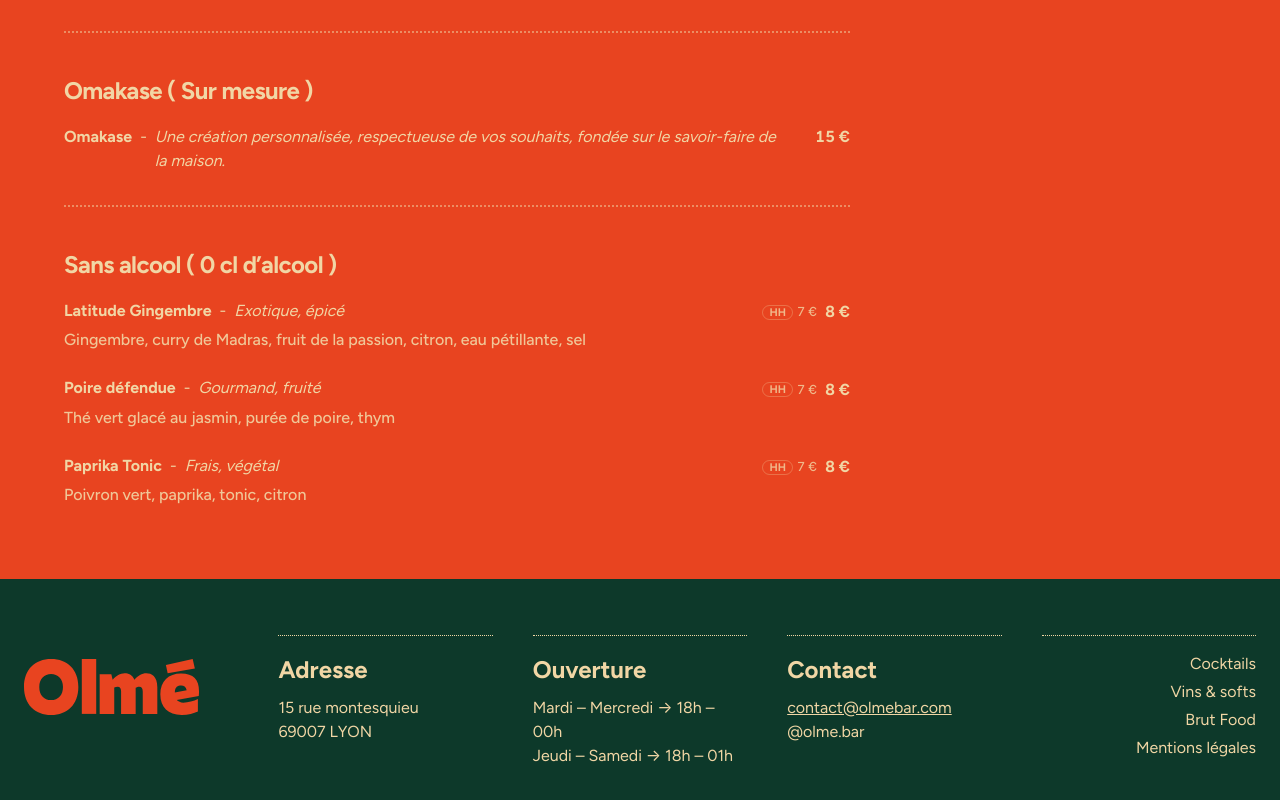
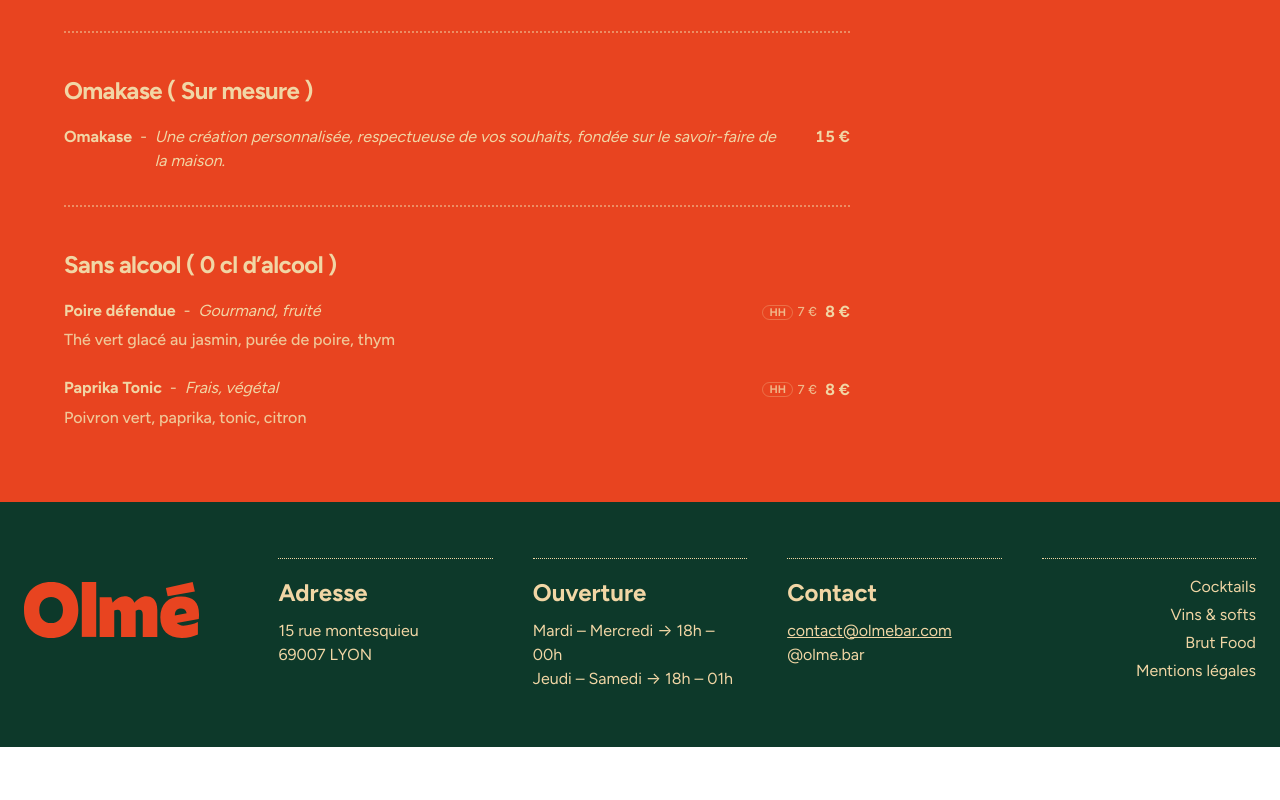
Before and after one commit to MisterPingouin/olme-site, a Next.js app: page / in a window 1280 px wide. Shown: the part 2245-3045 px from the top of the page. After the commit the page ends 2992 px from the top, so only its background shows below. Built offline with nearby package versions, Linux system fonts and the light colour scheme.

Commit message:
update content

```diff
--- a/src/app/data/content.tsx
+++ b/src/app/data/content.tsx
@@ -296,13 +296,13 @@
     title: "Sans alcool",
     subtitle: "( 0 cl d’alcool )",
     items: [
-      {
-        name: "Latitude Gingembre",
-        notes:
-          "Exotique, épicé — Gingembre, curry de Madras, fruit de la passion, citron, eau pétillante, sel",
-        price: 8,
-        happyHourPrice: 7,
-      },
+      // {
+      //   name: "Latitude Gingembre",
+      //   notes:
+      //     "Exotique, épicé — Gingembre, curry de Madras, fruit de la passion, citron, eau pétillante, sel",
+      //   price: 8,
+      //   happyHourPrice: 7,
+      // },
             {
         name: "Poire défendue",
         notes:
@@ -589,7 +589,7 @@
     { name: "Olives de Kalamata & d’Italie", price: 5 },
     { name: "Artichauts alla Romana", price: 6 },
     { name: "Salade de courgette coréenne (oi muchim)", price: 6 },
-    // { name: "Houmous de petits pois et amandes, radis multicolores", price: 8 },
+    { name: "Houmous de petits pois et amandes, radis multicolores", price: 8 },
     // { name: "Croquettes de choux-fleurs au paprika, crème sweet & sour", price: 9 },
     { name: "Croquettes de scamorza, tomates anciennes, harissa maison", price: 12 },
     { name: "Saucisse laotienne à la citronnelle", price: 9.5 },
```
